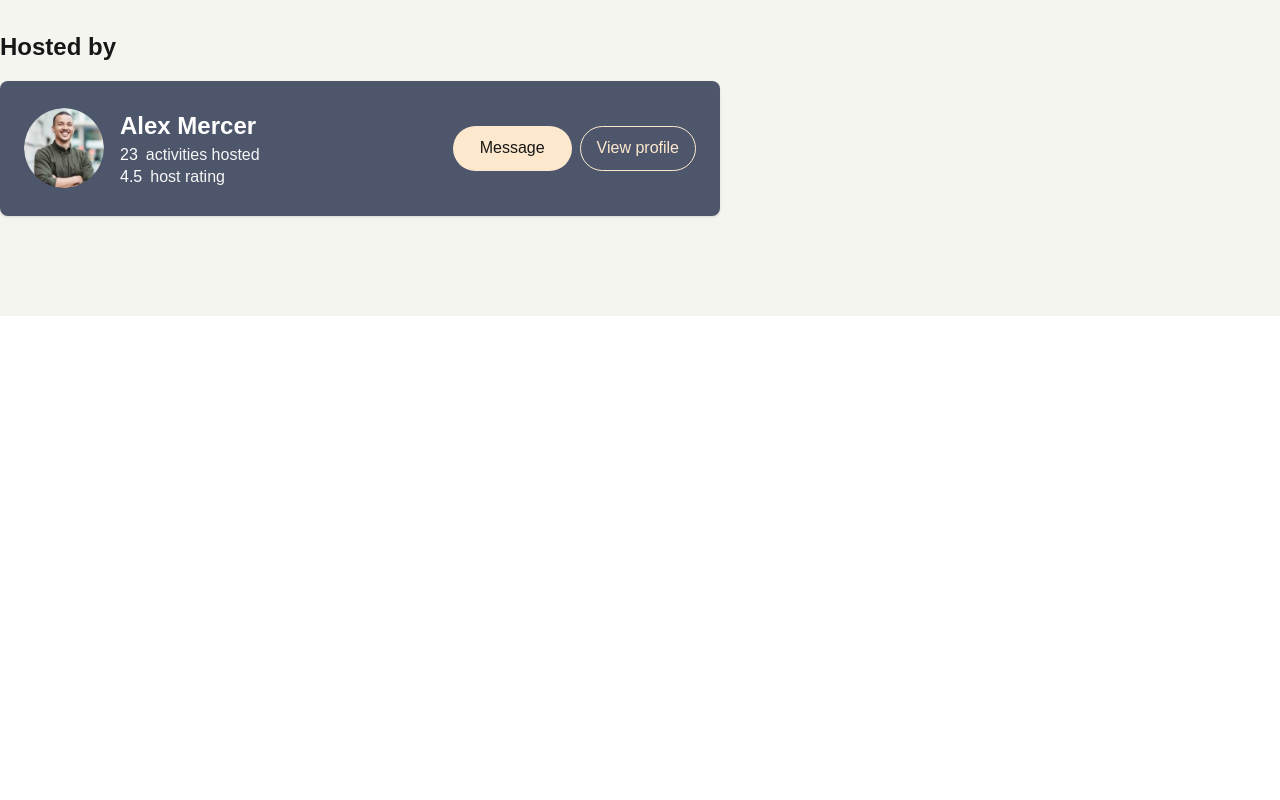
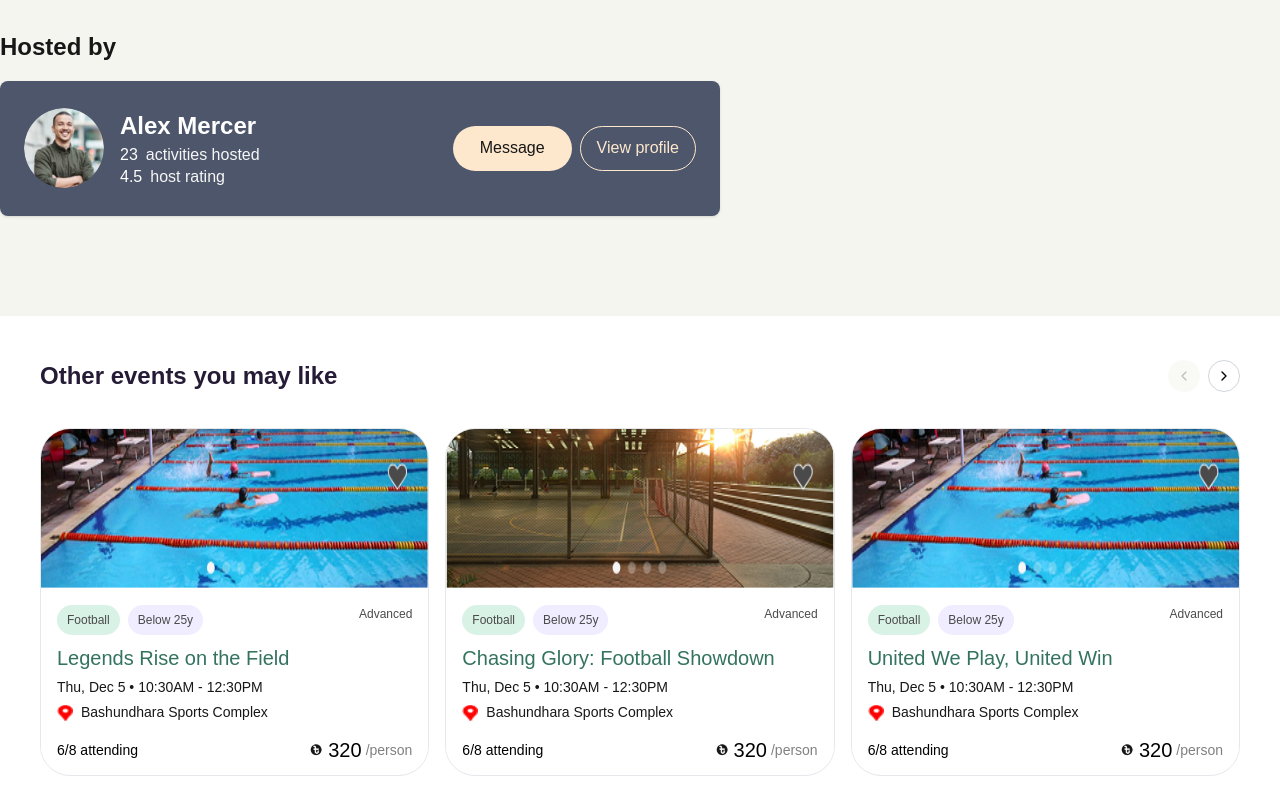
Before and after one commit to Eity2021/finixCode_Assessment, a React (Vite) app: page / in a window 1280 px wide. Shown: the part 1794-2594 px from the top of the page. Before the commit the page ends 2110 px from the top, so only its background shows below. Built offline with nearby package versions, Linux system fonts and the light colour scheme; a web font is replaced by a local one.

Commit message:
project done

```diff
--- a/src/index.css
+++ b/src/index.css
@@ -67,7 +67,8 @@ button:focus-visible {
 
 .container {
   width:1550px;
-  margin: 0 auto;
+  margin:auto;
+
 }
 .size16 {
   font-size: 16px;
--- a/src/page/Home.jsx
+++ b/src/page/Home.jsx
@@ -5,10 +5,12 @@ export default function Home() {
   return (
     <div>
       <div >
-        <div className=" ">
+        <div className="w-[100%]">
       <MainContent></MainContent>
         </div>
-          {/* <Events></Events> */}
+  <div className="">
+  <Events></Events>
+  </div>
       </div>
     </div>
   );
--- a/src/page/events/Events.jsx
+++ b/src/page/events/Events.jsx
@@ -75,37 +75,49 @@ const events = [
 ];
 
 export default function Events() {
-  const [currentIndex, setCurrentIndex] = useState(0);
-  const maxIndex = Math.max(0, events.length - 3);
   const containerRef = useRef(null);
   const [cardWidth, setCardWidth] = useState(0);
+  const [cardsToShow, setCardsToShow] = useState(3);
+  const [currentIndex, setCurrentIndex] = useState(0);
 
  useEffect(() => {
-    const updateCardWidth = () => {
+  const updateCardLayout = () => {
+    const screenWidth = window.innerWidth;
+    let cards = 3;
+
+    if (screenWidth < 640) {
+      cards = 1;
+    } else if (screenWidth >= 640 && screenWidth < 1024) {
+      cards = 2;
+    } else {
+      cards = 3;
+    }
+
+    setCardsToShow(cards);
+
     if (containerRef.current) {
       const containerWidth = containerRef.current.offsetWidth;
-        const newCardWidth = (containerWidth - 32) / 3;
+      const newCardWidth = (containerWidth - (cards - 1) * 16) / cards;
       setCardWidth(newCardWidth);
     }
   };
 
-    updateCardWidth();
-    window.addEventListener("resize", updateCardWidth);
-    return () => window.removeEventListener("resize", updateCardWidth);
+  updateCardLayout();
+  window.addEventListener("resize", updateCardLayout);
+  return () => window.removeEventListener("resize", updateCardLayout);
 }, []);
 
-  const handlePrev = () => {
-    setCurrentIndex((prev) => Math.max(0, prev - 1));
-  };
+  const maxIndex = Math.max(0, events.length - cardsToShow);
 
-  const handleNext = () => {
+  const handlePrev = () => setCurrentIndex((prev) => Math.max(0, prev - 1));
+  const handleNext = () =>
     setCurrentIndex((prev) => Math.min(maxIndex, prev + 1));
-  };
+  return (
+    <div className="px-4 md:container mx-auto">
+    <div className="p-6 bg-white">
 
-  return (
-    <div className="container mx-auto px-4">
-    <div className="p-6 bg-white">
-      <div className="flex items-center justify-between mb-4">
+
+       <div className="flex items-center justify-between mb-4 ">
         <h2 className="text-xl md:text-2xl font-bold text-[#261B36] py-5">
           Other events you may like
         </h2>
@@ -129,6 +141,8 @@ export default function Events() {
         </div>
       </div>
 
+
+
        <div className="relative overflow-hidden" ref={containerRef}>
         <div
           className="flex gap-4 transition-transform duration-300 ease-in-out"
@@ -140,13 +154,13 @@ export default function Events() {
           {events.map((event) => (
             <div
               key={event.id}
-              className="rounded-[30px] overflow-hidden border border-gray-200 flex-shrink-0 bg-white"
+              className="rounded-[30px] overflow-hidden border border-gray-200 flex-shrink-0 bg-white pb-[10px]"
               style={{ width: `${cardWidth}px` }}
             >
               <img
                 src={event.image}
                 alt={event.title}
-                className="w-full h-48 object-cover"
+                className="w-full lg:48 h-40"
               />
               <div className="pt-4 px-4 bg-white">
                 <div className="flex gap-2 mb-2">
@@ -167,7 +181,7 @@ export default function Events() {
                   </span>
                 </div>
 
-                <h3 className="text-[20px] font-medium text-[#34735F] mb-1">
+                <h3 className="lg:text-[20px] text-[15px] font-medium text-[#34735F] mb-1">
                   {event.title}
                 </h3>
                 <div className="text-[14px] text-[#171717] mb-1">
--- a/src/page/tabs/comments/Comments.jsx
+++ b/src/page/tabs/comments/Comments.jsx
@@ -96,14 +96,14 @@ export default function Comments() {
                         {message.avatar}
                       </div>
                       <span
-                        className={`font-medium text-[24px] flex items-center   ${message.heading}`}
+                        className={`font-medium md:text-[24px] text-[20px] flex items-center   ${message.heading}`}
                       >
                         {message.user}
                       </span>
                     </div>
                     <div className="flex items-center gap-3">
                       <span
-                        className={`text-[18px] font-[400]  opacity-80 ${message.heading}`}
+                        className={`md:text-[18px] text-[14px] font-[400]  opacity-80 ${message.heading}`}
                       >
                         {message.time}
                       </span>
@@ -120,7 +120,7 @@ export default function Comments() {
                       </button>
                     </div>
                   </div>
-                  <p className={`text-[20px] font-[400] ${message.textColor}`}>
+                  <p className={`md:text-[20px] text-[16px] font-[400] ${message.textColor}`}>
                     {message.content}
                   </p>
                 </div>
--- a/src/page/tabs/player/Message.jsx
+++ b/src/page/tabs/player/Message.jsx
@@ -25,7 +25,7 @@ export default function Message() {
       }
 
   return (
-    <div className="mx-auto p-4  ">
+    <div className="mx-auto lg:p-4 p-0 ">
     <div className="flex justify-between items-center mb-4">
       <h2 className="text-[32px] font-[700] text-[#171717]">Players</h2>
    <div className="flex gap-2">
@@ -44,16 +44,16 @@ export default function Message() {
             <div className="h-8 w-8 rounded-full bg-[#FDE8CD] text-[#34735F] flex items-center justify-center text-[16px] font-bold">
               {getInitials(player.name)}
             </div>
-            <div className="text-[#FDE8CD] font-medium text-[24px]">
+            <div className="text-[#FDE8CD] font-medium md:text-[24px]  text-[20px]  ">
               {player.name}
               {player.isHost && (
-                <span className="text-[16px] opacity-75 font-normal">(Host)</span>
+                <span className="lg:text-[16px]  text-[14px] opacity-75 font-normal">(Host)</span>
               )}
             </div>
           </div>
           <button
             onClick={() => handleMessage(player.id)}
-            className="bg-white  text-[#171717] text-[#171717] px-[12px] py-[16px] rounded-md font-[500]"
+            className="bg-white  text-[#171717] text-[16px] md:px-[12px] md:py-[16px]     px-[8px] py-[10px]        rounded-md font-[500]"
           >
             Message
           </button>
```
Lines whose indentation alone changed are shown as unchanged.
